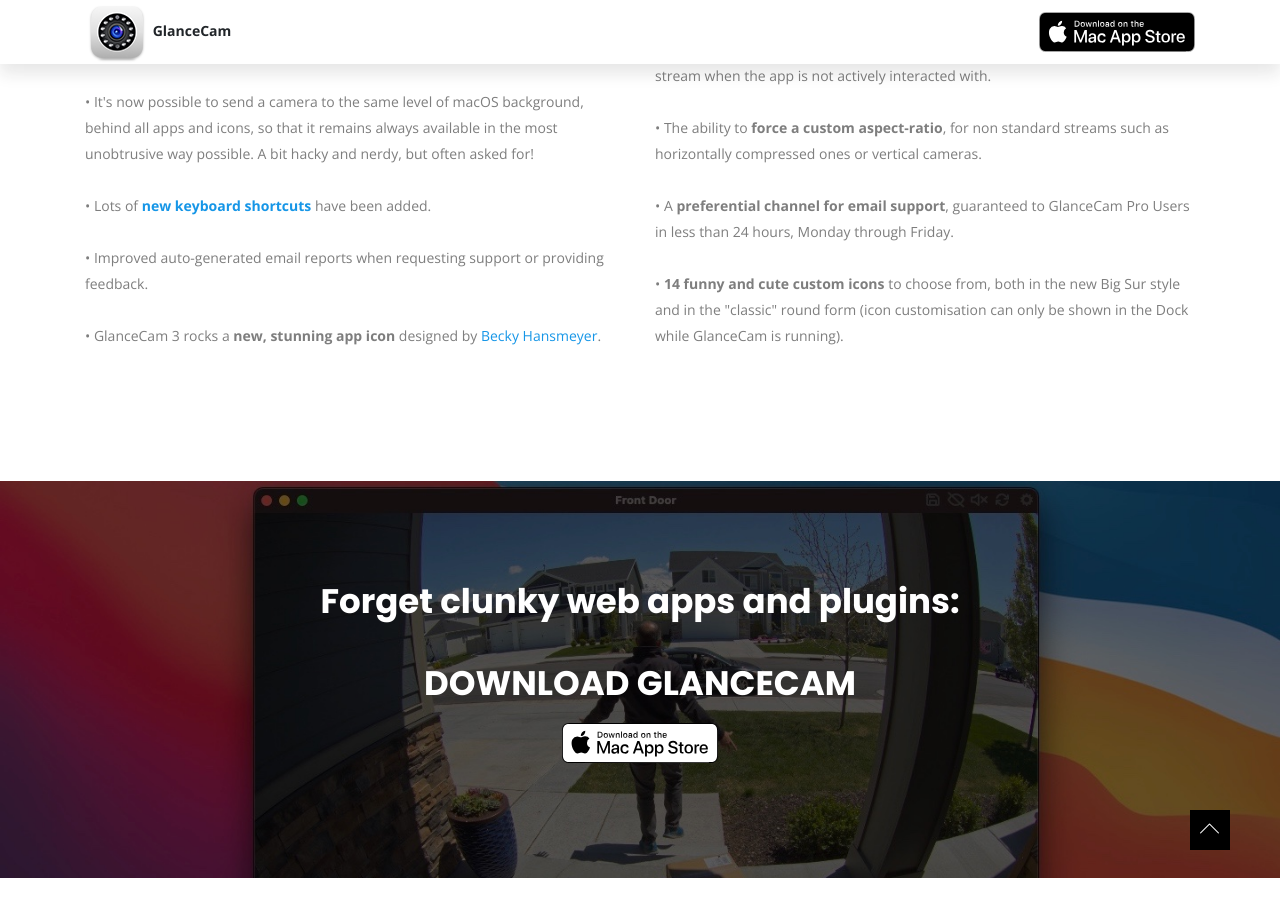
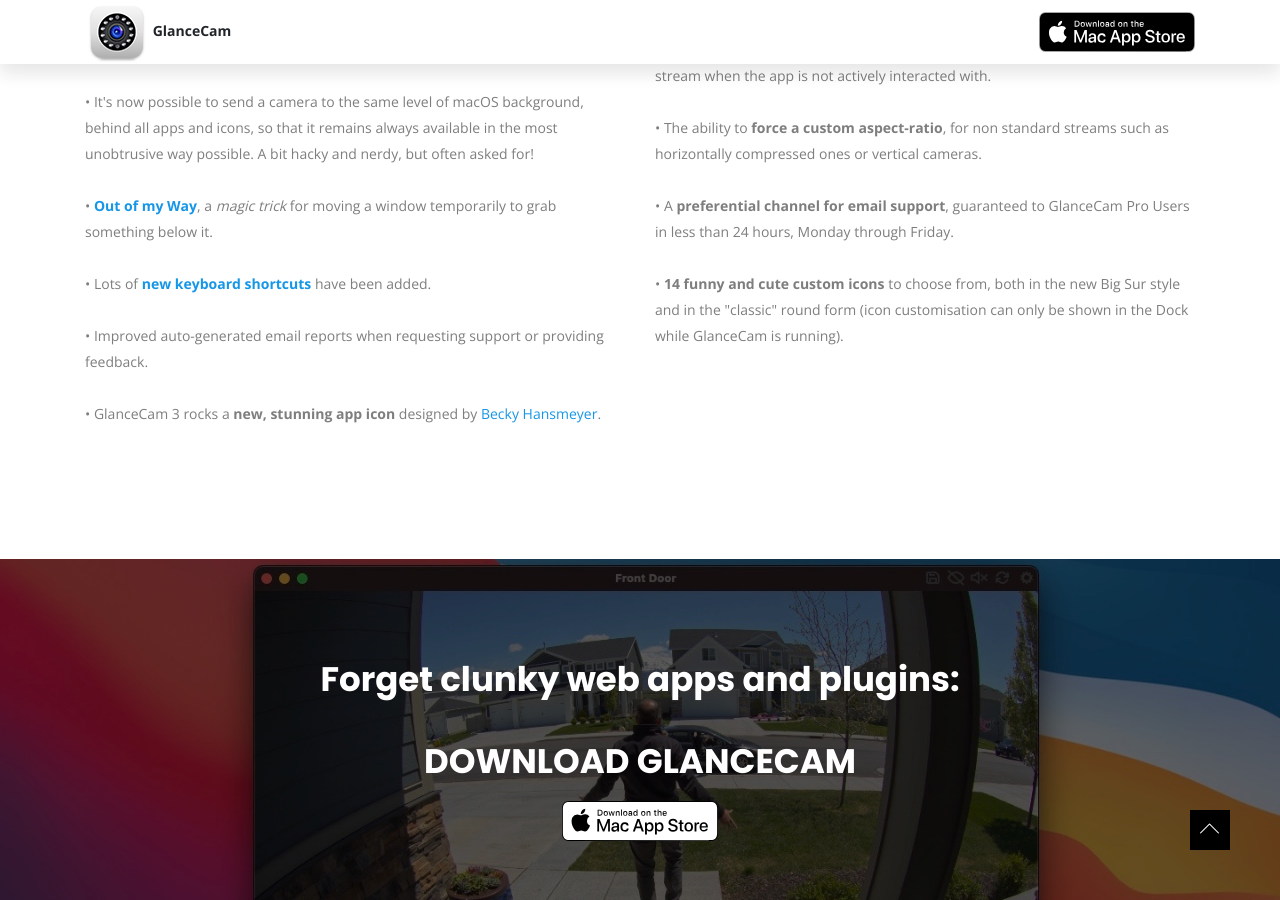
Before and after one commit to glancecam/glancecam.github.io, a Jekyll site: the page built from index.html, in a window 1280 px wide and 900 px high, scrolled down 2615 px. Built offline with Jekyll 4.4.1, drawn with Linux system fonts in a browser that asks for light colours.

Commit message:
Added a mention of Out of my Way in the GlanceCam 3 features I didn't mention it

```diff
--- a/_includes/glancecam3.html
+++ b/_includes/glancecam3.html
@@ -12,6 +12,7 @@
 						• The <b>aspect ratio of the video stream is now auto-detected</b>.<br><br>
 						• <b>Insta-zoom and resizing is faster</b> and works great on ultra-wide displays.<br><br>
 						• It's now possible to send a camera to the same level of macOS background, behind all apps and icons, so that it remains always available in the most unobtrusive way possible. A bit hacky and nerdy, but often asked for!<br><br>
+                        • <b><a href="https://cdf1982.com/glancecam/glancecam-release-notes#3_3">Out of my Way</a></b>, a <i>magic trick</i> for moving a window temporarily to grab something below it.<br><br>
 						• Lots of <b><a href="https://cdf1982.com/glancecam/faqs#shortcuts">new keyboard shortcuts</a></b> have been added.<br><br>
 						• Improved auto-generated email reports when requesting support or providing feedback.<br><br>
 						• GlanceCam 3 rocks a <b>new, stunning app icon</b> designed by <a href="https://beckyhansmeyer.com">Becky Hansmeyer</a>.<br><br><br>
```
